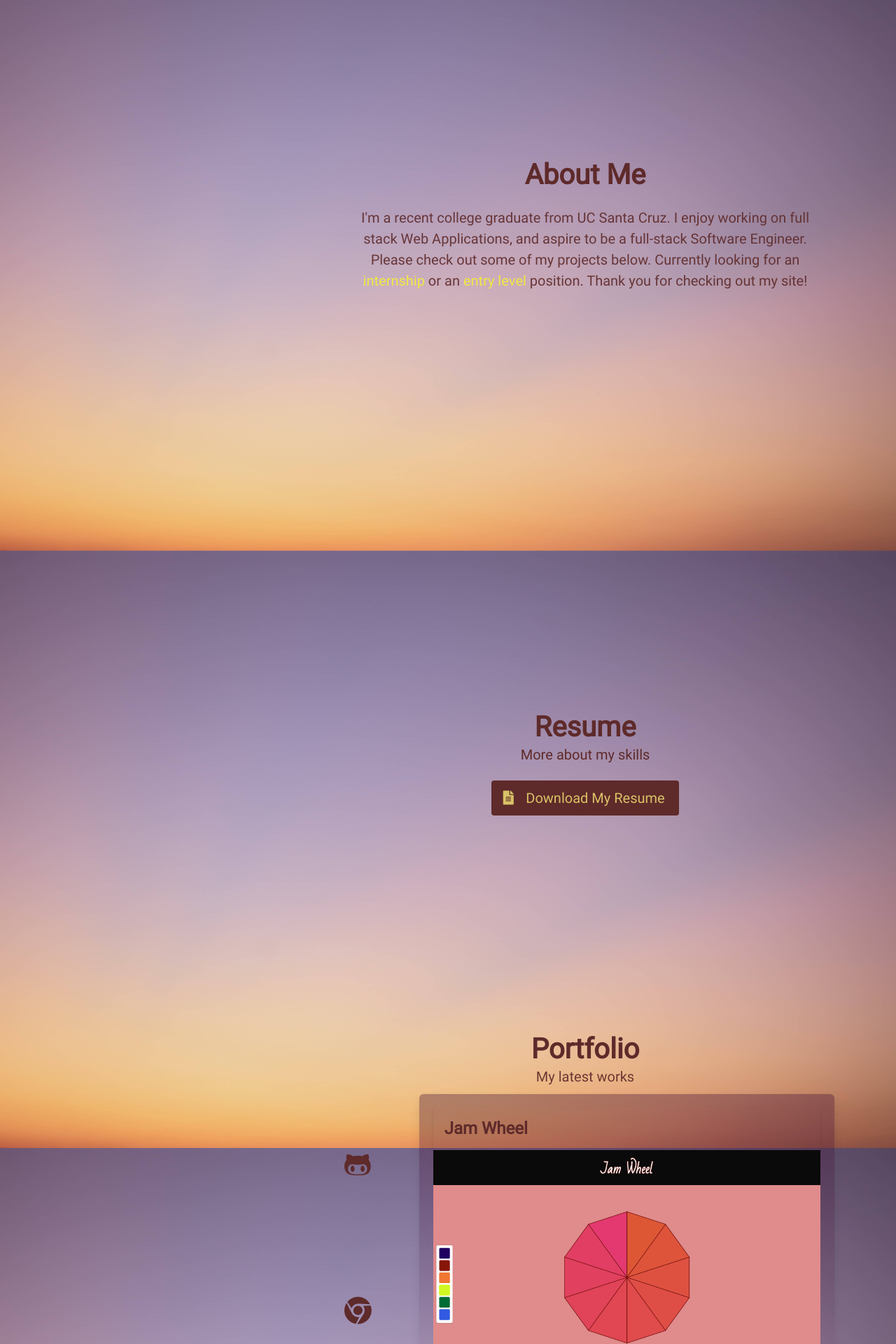
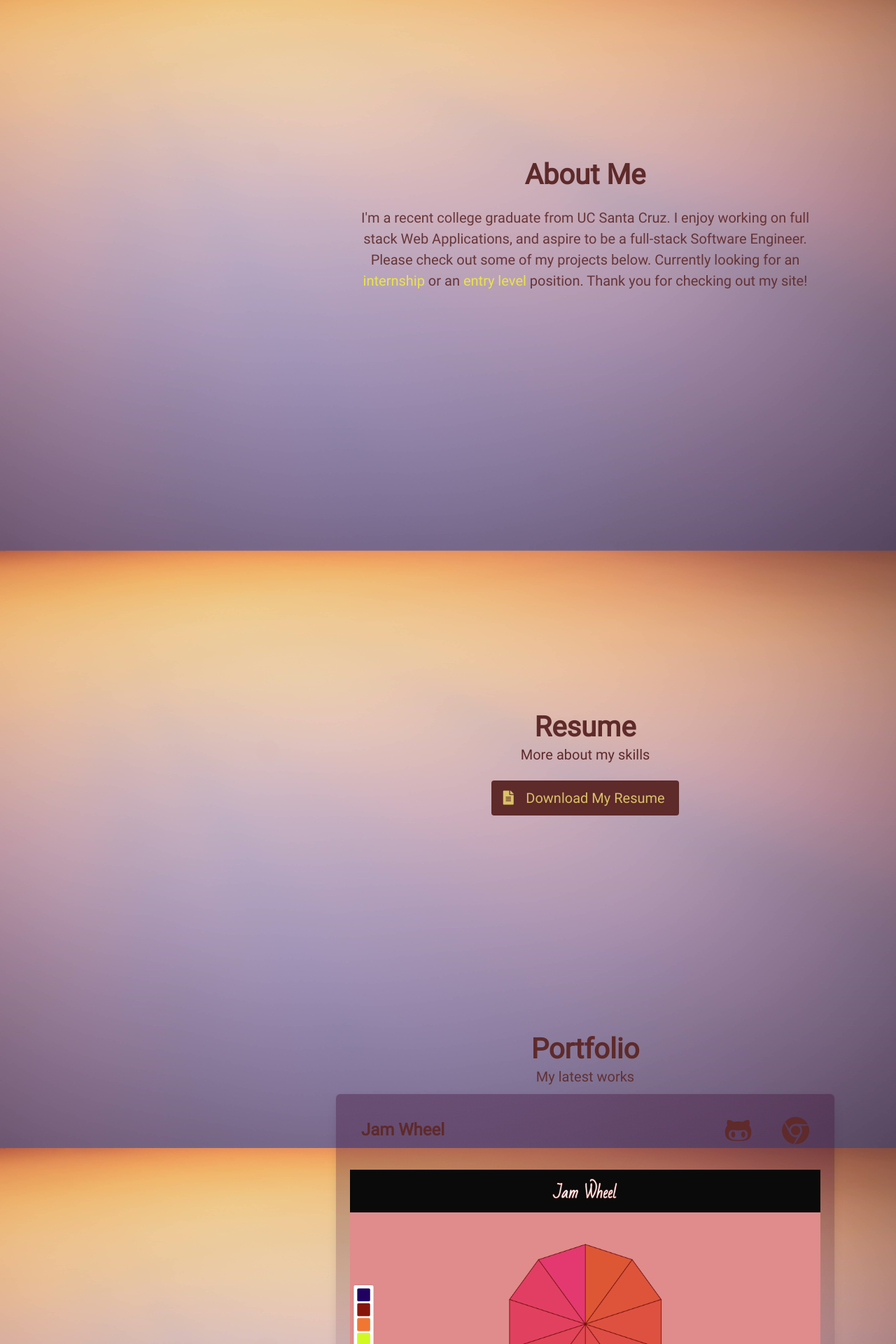
Before and after one commit to mavho/Portfolio, a Flask app: page / in a window 1280 px wide. Shown: the part 920-2840 px from the top of the page at 70% size. Run offline with Flask 2, Linux system fonts and the light colour scheme; some libraries are stand-ins or nearby versions.

Commit message:
flipped background, moved link items to card

```diff
--- a/server/static/css/style.css
+++ b/server/static/css/style.css
@@ -90,6 +90,7 @@ a :hover{
 }
 .section-heading{
     text-align: center;
+    justify-content: center;
 }
 .media-links{
     display: flex;
@@ -120,3 +121,7 @@ a :hover{
     visibility: visible;
     opacity: .95;
 }
+
+.no-shadow{
+    box-shadow: none;
+}
--- a/server/templates/_includes/portfolio.html
+++ b/server/templates/_includes/portfolio.html
@@ -1,32 +1,36 @@
 <div>
     <div class="tile is-parent">
-        <div class="tile is-parent is-vertical is-2 subtitle is-size2">
-            <div class="tile is-child media-links">
+        <div class="tile is-child container has-text-centered">
+            <div class="box card opq-bkgrd pink">
+                <header class="card-header no-shadow is-2 subtitle level">
+                    <div class="level-left">
+                        <div class="level-item">
+                            <p class="card-header-title has-text-brown is-size-4">
+                                <span>Jam Wheel</span>
+                            </p>
+                        </div>
+                    </div>
+                    <div class="level-right">
+                        <div class="level-item">
                             <a href="https://github.com/mavho/Jam-Wheel">
-                    <span class="icon-side has-text-brown">
+                                <span class="card-header-icon is-large has-text-brown">
                                     <i class="fab fa-github-alt"></i>
                                 </span>
                             </a>
                         </div>
-            <div class="tile is-child media-links">
+                        <div class="level-item">
                             <a href="https://jamwheel.herokuapp.com/">
-                    <span class="icon-side has-text-brown">
+                                <span class="card-header-icon has-text-brown">
                                     <i class="fab fa-chrome"></i>
                                 </span>
                             </a>
                         </div>
                     </div>
-        <div class="tile is-child is-10-desktop container post has-text-centered">
-            <div class="box card opq-bkgrd pink">
-                <header class="card-header">
-                    <p class="card-header-title has-text-brown is-size-4">
-                        <span>Jam Wheel</span>
-                    </p>
                 </header>
                 <div class="card-image desc-wrap">
                     <figure class="image ">
                         <img src="/static/images/wheel-min.PNG" alt="Jamwheel">
-                        <div class="image-descr">
+                        <div class="image-descr is-hidden-touch">
                             <p class="has-text-white">
                                 A desktop web application that allows users to jam with each other using Synths!
                                 Just send your friends a room code, join the room and start jamming!
@@ -65,34 +69,38 @@
 </div>
 <div>
     <div class="tile is-parent">
-        <div class="tile is-parent is-vertical is-2 subtitle is-size2">
-            <div class="tile is-child media-links">
+        <div class="tile is-child is-10-desktop container post has-text-centered">
+            <div class="box card opq-bkgrd pink">
+                <header class="card-header no-shadow is-2 subtitle level">
+                    <div class="level-left">
+                        <div class="level-item">
+                            <p class="card-header-title has-text-brown is-size-4">
+                                <span>UFC Fight Predictor & UFC API</span>
+                            </p>
+                        </div>
+                    </div>
+                    <div class="level-right">
+                        <div class="level-item">
                             <a href="https://github.com/mavho/UFC-API">
-                    <span class="icon-side has-text-brown">
+                                <span class="card-header-icon has-text-brown">
                                     <i class="fab fa-github-alt">
                                     </i>
                                 </span>
                             </a>
                         </div>
-            <div class="tile is-child media-links">
+                        <div class="level-item">
                             <a href="http://ufcwatch.pythonanywhere.com/web">
-                    <span class="icon-side has-text-brown">
+                                <span class="card-header-icon has-text-brown">
                                     <i class="fab fa-chrome"></i>
                                 </span>
                             </a>
                         </div>
                     </div>
-        <div class="tile is-child is-10-desktop container post has-text-centered">
-            <div class="box card opq-bkgrd pink">
-                <header class="card-header">
-                    <p class="card-header-title has-text-brown is-size-4">
-                        <span>UFC Fight Predictor & UFC API</span>
-                    </p>
                 </header>
                 <div class="card-image desc-wrap">
                     <figure class="image">
                         <img class="textOverImage" src="/static/images/ufc_predictor-min.PNG" alt="Jamwheel" data-title="Hello" data-text="poo">
-                        <div class="image-descr">
+                        <div class="image-descr is-hidden-touch">
                             <p>
                                 This RESTFUL API allows users to obtain fight statistics for most of the modern day UFC Events.
                                 Bundled in this project is a Fight Prediction model that scrapes the upcoming UFC events and outputs
--- a/server/templates/_layouts/base.html
+++ b/server/templates/_layouts/base.html
@@ -102,21 +102,25 @@
                   </div>
                   <div class="tile is-parent" id="portfolio">
                     <div class="tile is-child">
-                      <div class="section-heading ">
+                      <div class="section-heading">
                         <h3 class="title is-2 has-text-brown">Portfolio</h3>
                         <h4 class="subtitle is-5 has-text-brown" style="opacity: 0.9;">My latest works</h4>
                       </div>
                       {% include "_includes/portfolio.html" %}
                     </div>
                   </div>
-                  <div class="tile is-parent" id="contact">
+                  <div class="tile is-parent">
                     <div class="tile is-child">
-                      <div class="section-heading ">
-                        <h3 class="title is-2 has-text-brown">Contact</h3>
-                        <h4 class="subtitle is-5 has-text-brown" style="opacity: 0.9;">If you liked anything on this page, shoot me an email!</h4>
+                      <div class="hero is-large">
+                        <div class="hero-body" id="about">
+                          <div class="section-heading">
+                          <h3 class="title is-2 has-text-brown" id="contact">Contact</h3>
+                          <h4 class="subtitle is-5 has-text-brown" style="opacity: 0.9;">If you liked anything on this page, shoot me an email!</h4>
+                        </div>
+                        <br>
+                        {% include "_includes/contact_v2.html" %}
+                        </div>
                       </div>
-                      <br>
-                      {% include "_includes/contact_v2.html" %}
                     </div>
                   </div>
                 </div>
```
Also changed, not shown: server/static/images/different-hues-of-color-of-the-sky-2847648-min.jpg, 1 other file. Lines whose indentation alone changed are shown as unchanged.
